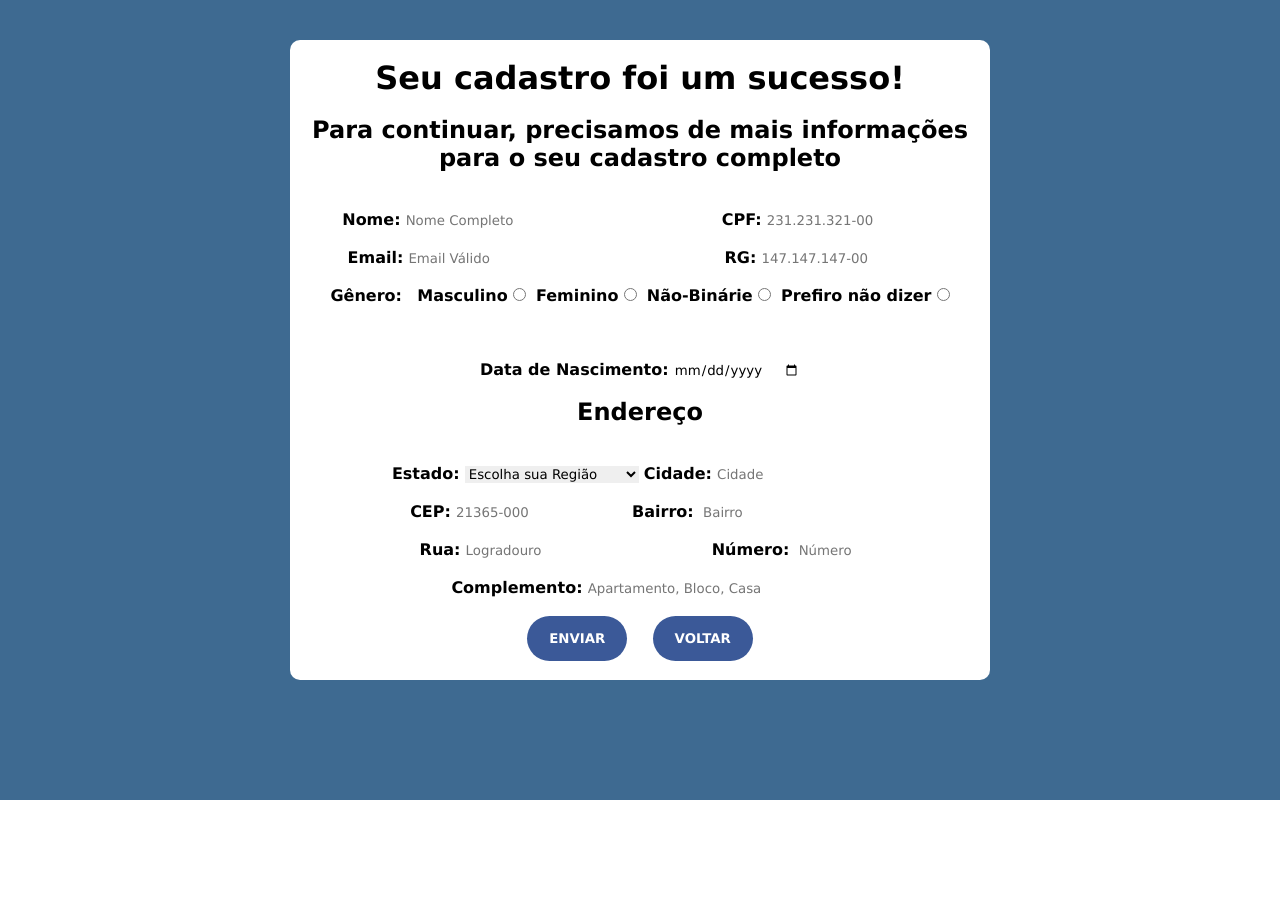
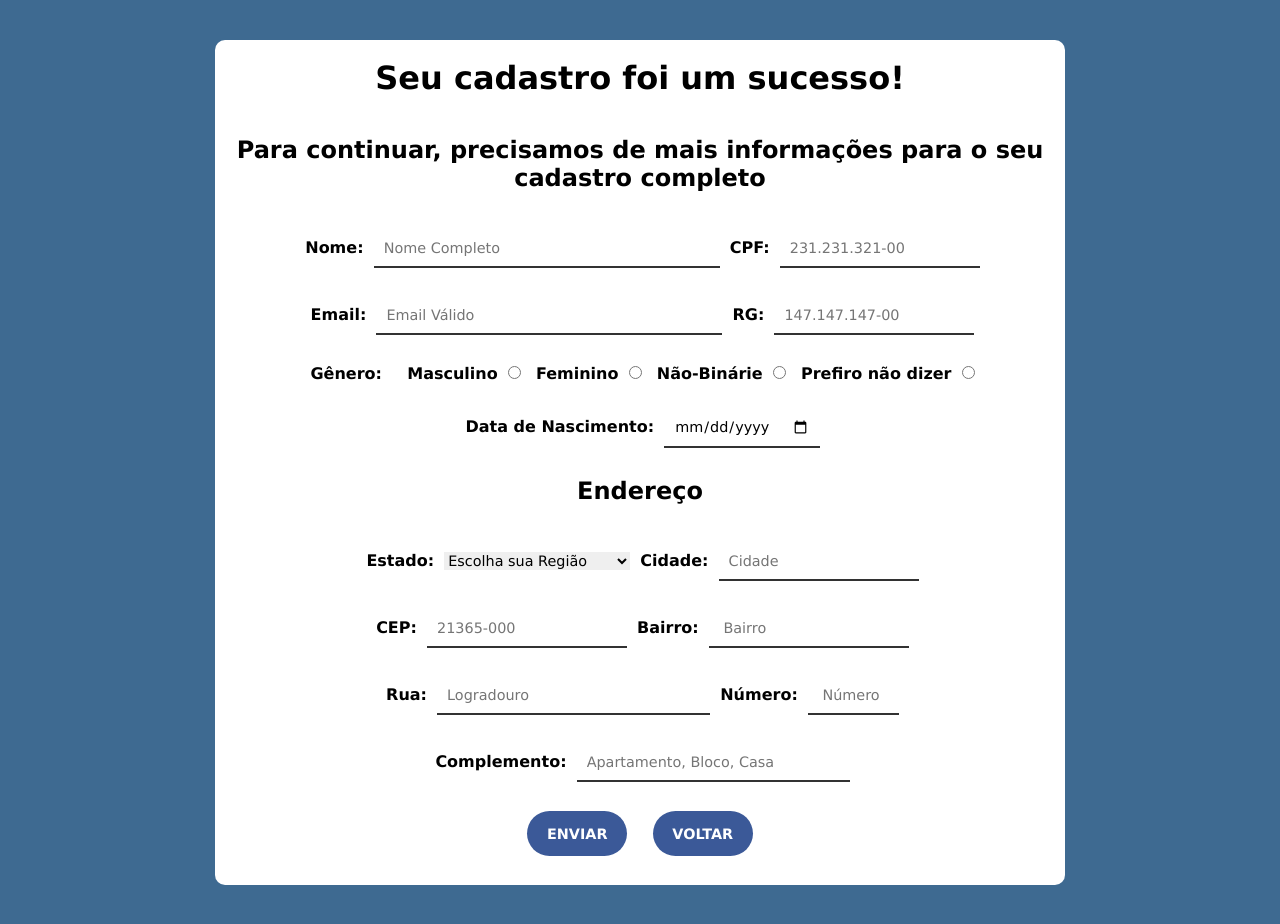
Before and after one commit to batistagalo/Projeto-Dirigido, a plain HTML site: page cadastro-usuario/index.html in a window 1280 px wide. Before the commit the page ends 800 px from the top, so only its background shows below. Drawn offline with Linux system fonts and the light colour scheme.

Commit message:
Update style.css

```diff
--- a/cadastro-usuario/css/style.css
+++ b/cadastro-usuario/css/style.css
@@ -11,11 +11,20 @@ body {
 	background-image: url("../img/bg3.jpg");
 	background-size: cover;
 }
+h1{
+	margin-bottom: 20px;
+}
+input {
+	border-bottom: 2px solid #323232;
+	padding: 10px;
+	font-size: .9rem;
+	margin-bottom: 10px;
+  }
 
 .form {
 	overflow: hidden;
 	background: #fff;
-	width: 700px;
+	width: 850px;
 	margin-left: auto;
 	margin-right: auto;
 	text-align: center;
@@ -26,24 +35,29 @@ body {
 
 label{
 	font-weight: bold;
+	margin-left: 5px;
+	margin-right: 5px;
 }
 
 /*Inputs*/
 input[type="radio"] {
 	border-bottom: 2px solid #323232;
 	padding: 10px;
+	font-weight: lighter;
 	font-size: .9rem;
-	margin-bottom: 40px;
+	margin-bottom: 10px;
+}
+
+input[type="text"], select{
+	font-size: .9rem;
 }
 
 textarea:focus, select:focus, input:focus {
 	outline: none;
 }
-
 input:focus {
 	border-bottom: 2px solid #3b5998;
 }
-
 /* Botões */
 input[type="submit"] {
 	background: #3b5998;
@@ -62,20 +76,15 @@ input[type="button"] {
 	color: #fff;
 	text-transform: uppercase;
 	font-weight: bold;
+	font-size: .9rem;
 	border-radius: 30px;
 	border: none;
 	width: 100px;
 	height: 45px;
 	cursor: pointer;
-
-}
-
-/*input[type="submit"]:hover {
-	background: #3b5998;
-	color: #fff;
 }
 
 input[type="button"]:hover {
-	background: #3b5998;
-	color: #fff;
-}*/
+    background-color: #214592;
+    transition: .5s;
+}
```
